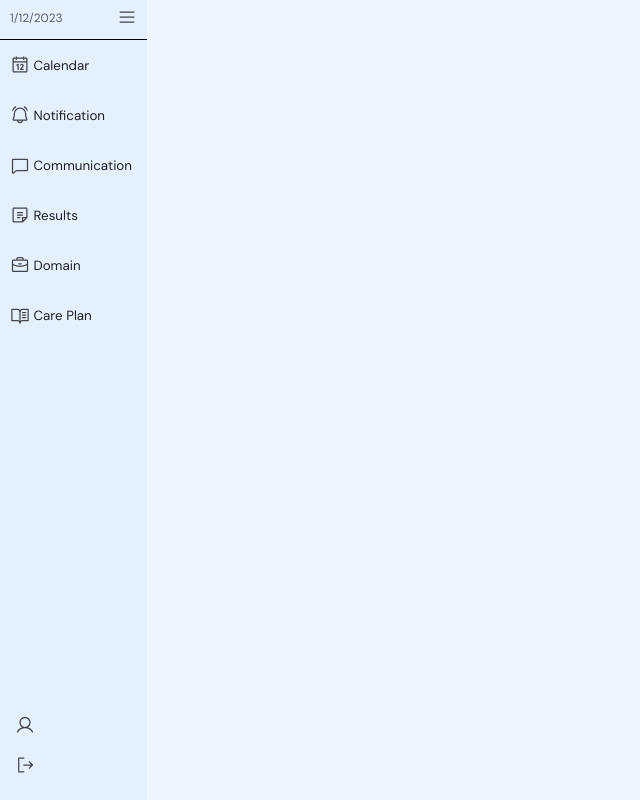
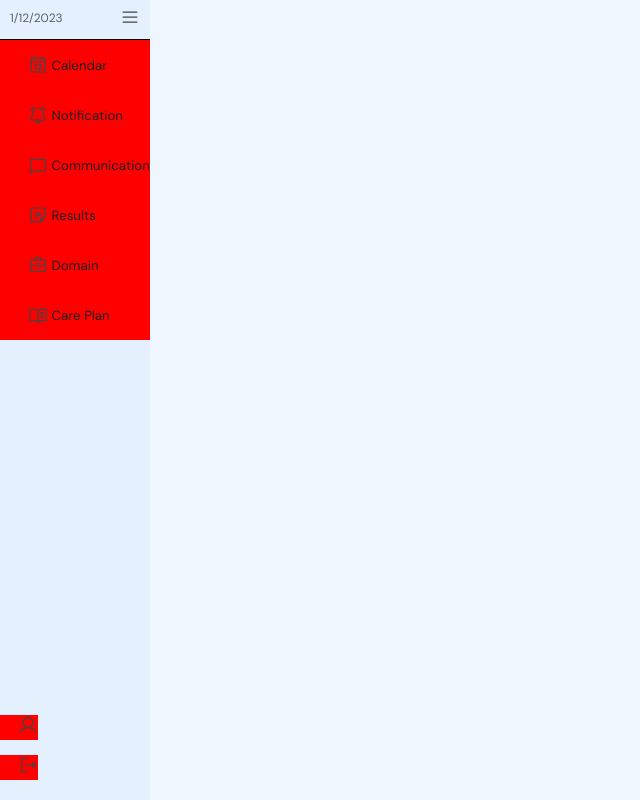
Before and after one commit to DiamondD7/yougotjob_client, a React (Vite) app: page /home in a window 1280 px wide. Shown: the whole page, without its empty margins (0-640 px from the left). Built offline with nearby package versions, Linux system fonts and the light colour scheme.

Commit message:
made changes to the minimized nav

```diff
--- a/src/styles/navstyles.css
+++ b/src/styles/navstyles.css
@@ -35,7 +35,7 @@
 
 .minimized{
     width: 3%;
-    padding-left: 18px;
+    /* padding-left: 18px; */
     animation: minimizedNav .5s ease;
 }
 
@@ -59,6 +59,11 @@
 
 .navside__wrapper ul {
     list-style: none;
+}
+
+.navside__wrapper ul li {
+   background-color: red;
+   padding-left: 18px;
 }
 
 .icon-label{
@@ -106,7 +111,6 @@
 
 .profile-btn{
     position:absolute;
-    left: 15px;
     bottom: 60px;
 }
 
@@ -118,7 +122,6 @@
 
 .logout-btn{
     position: absolute;
-    left: 15px;
     bottom: 20px;
 }
 
```
